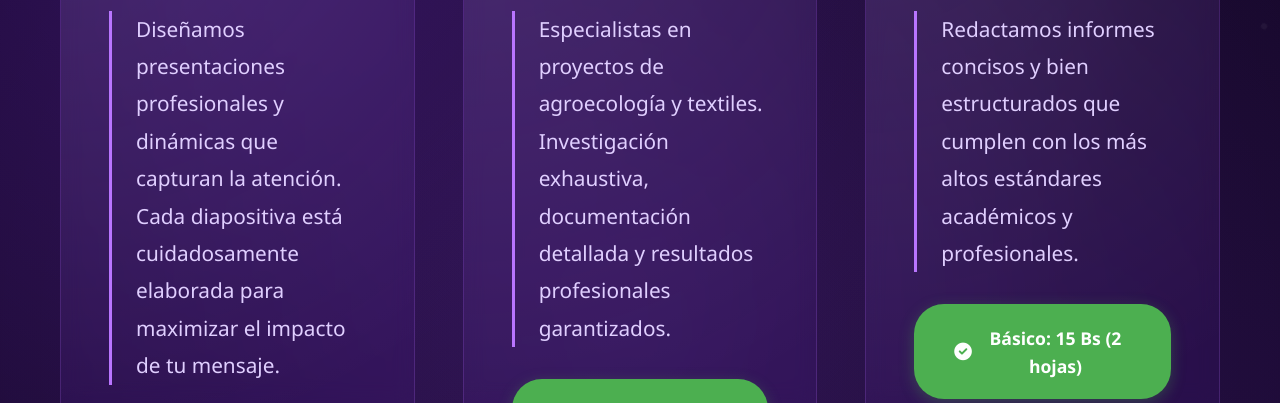
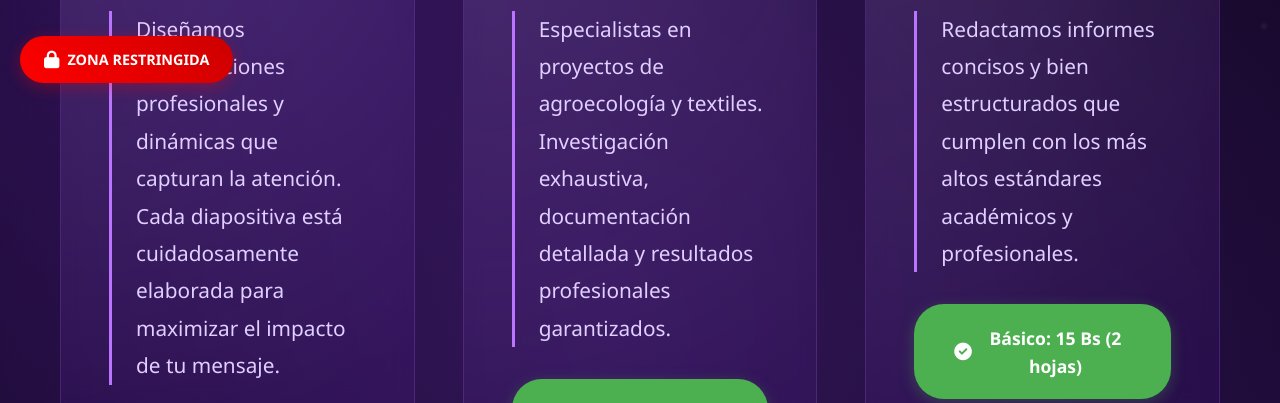
Before and after one commit to Chovirri/chovirri.github.io, a plain HTML site: page index.html in a window 1280 px wide. Shown: the part 697-1100 px from the top of the page. Drawn offline with nearby package versions, Linux system fonts and the light colour scheme.

Commit message:
Update index.html

```diff
--- a/index.html
+++ b/index.html
@@ -395,6 +395,34 @@
             transform: translateY(-5px);
             background: var(--secondary);
         }
+        .restricted-zone {
+            position: fixed;
+            bottom: 20px;
+            left: 20px;
+            background: linear-gradient(45deg, #ff0000, #cc0000);
+            color: white;
+            padding: 12px 24px;
+            border-radius: 30px;
+            text-decoration: none;
+            font-weight: bold;
+            font-size: 0.9rem;
+            transition: all 0.3s ease;
+            box-shadow: 0 4px 15px rgba(255, 0, 0, 0.3);
+            display: flex;
+            align-items: center;
+            gap: 8px;
+            z-index: 1000;
+        }
+
+        .restricted-zone:hover {
+            transform: translateY(-5px);
+            box-shadow: 0 6px 20px rgba(255, 0, 0, 0.4);
+            background: linear-gradient(45deg, #cc0000, #990000);
+        }
+
+        .restricted-zone i {
+            font-size: 1.1rem;
+        }
     </style>
 </head>
 <body>
@@ -466,6 +494,10 @@
                 </div>
             </div>
         </div>
+        <a href="P1.html" class="restricted-zone">
+            <i class="fas fa-lock"></i>
+            ZONA RESTRINGIDA
+        </a>
     </section>
 
     <div class="scroll-to-top">
```
